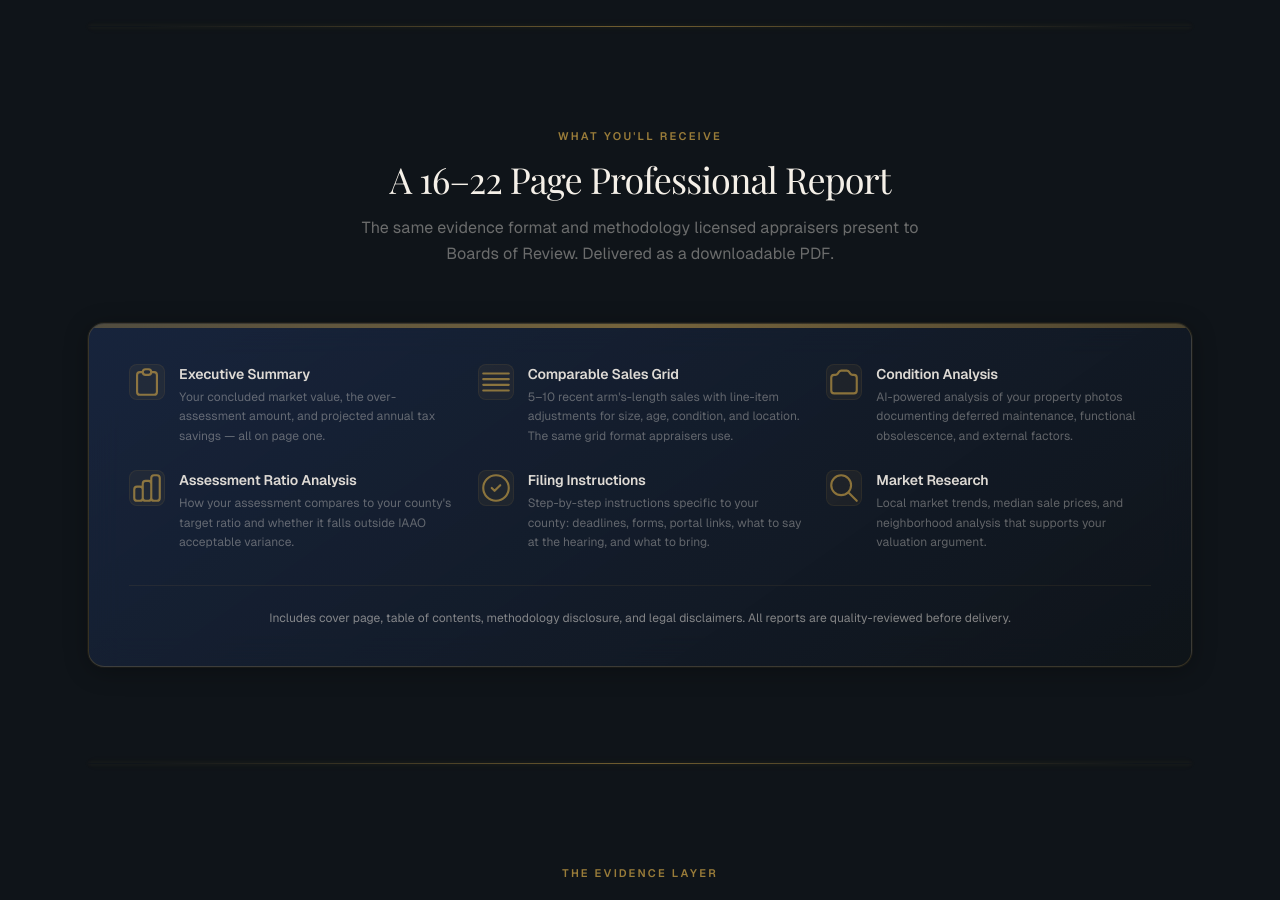
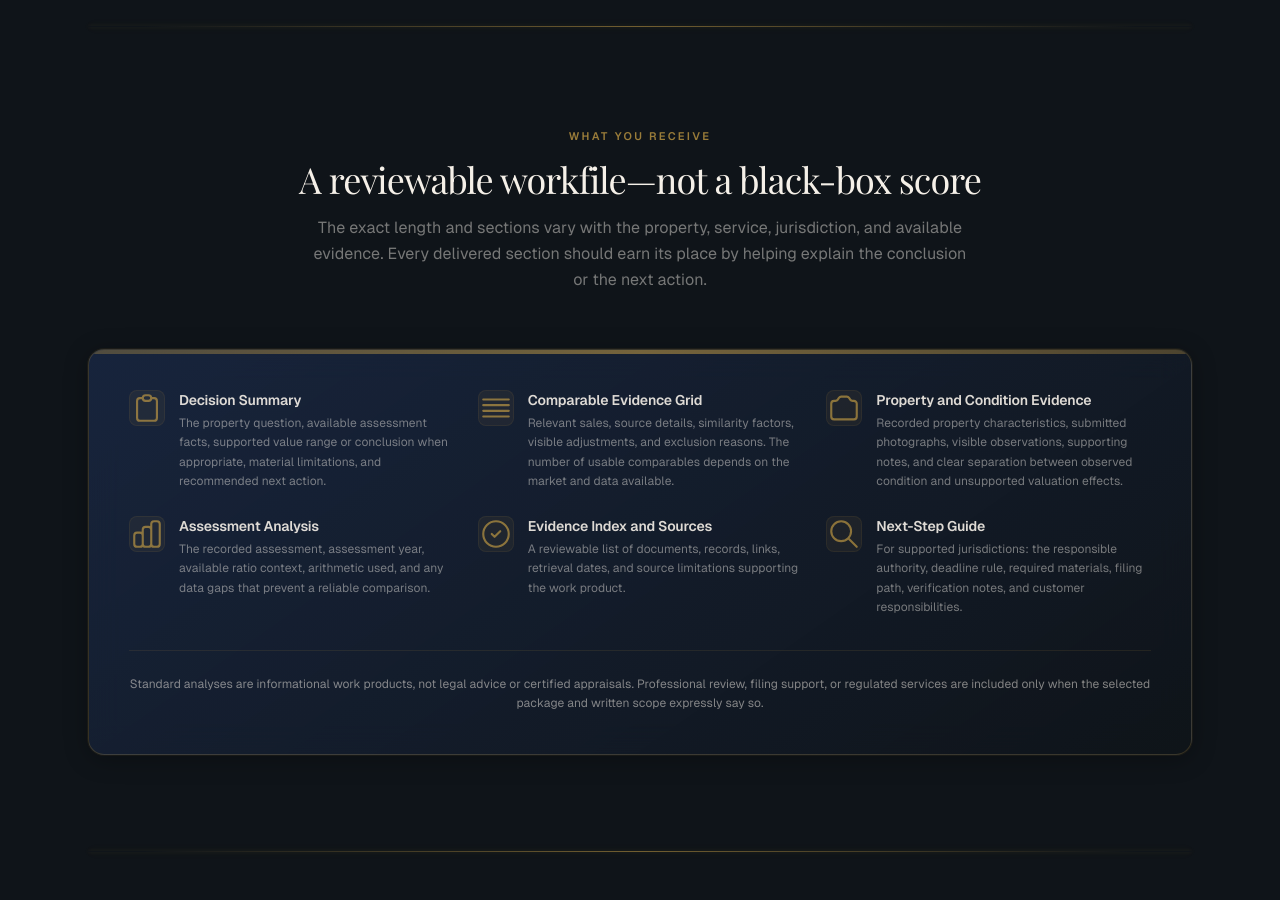
Before and after one commit to mikelaurenzo7-collab/Resourceful, a Next.js app: page / in a window 1280 px wide. Shown: the part 3000-3900 px from the top of the page. Built offline with nearby package versions, Linux system fonts and the light colour scheme; no server answers; a web font is replaced by a local one.

Commit message:
make deliverables precise and scope-safe

```diff
--- a/src/components/landing/SampleReport.tsx
+++ b/src/components/landing/SampleReport.tsx
@@ -1,70 +1,67 @@
-/**
- * SampleReport — Shows visitors what they'll receive.
- * Visual preview of report sections without actual data.
- * Reduces purchase anxiety by answering "what am I paying for?"
- */
-
 const reportSections = [
   {
-    title: 'Executive Summary',
-    description: 'Your concluded market value, the over-assessment amount, and projected annual tax savings — all on page one.',
-    icon: 'M9 5H7a2 2 0 00-2 2v12a2 2 0 002 2h10a2 2 0 002-2V7a2 2 0 00-2-2h-2M9 5a2 2 0 002 2h2a2 2 0 002-2M9 5a2 2 0 012-2h2a2 2 0 012 2',
+    title: 'Decision Summary',
+    description:
+      'The property question, available assessment facts, supported value range or conclusion when appropriate, material limitations, and recommended next action.',
+    icon: 'M9 5H7a2 2 0 0 0-2 2v12a2 2 0 0 0 2 2h10a2 2 0 0 0 2-2V7a2 2 0 0 0-2-2h-2M9 5a2 2 0 0 0 2 2h2a2 2 0 0 0 2-2M9 5a2 2 0 0 1 2-2h2a2 2 0 0 1 2 2',
   },
   {
-    title: 'Comparable Sales Grid',
-    description: '5–10 recent arm\'s-length sales with line-item adjustments for size, age, condition, and location. The same grid format appraisers use.',
+    title: 'Comparable Evidence Grid',
+    description:
+      'Relevant sales, source details, similarity factors, visible adjustments, and exclusion reasons. The number of usable comparables depends on the market and data available.',
     icon: 'M3 10h18M3 14h18M3 18h18M3 6h18',
   },
   {
-    title: 'Condition Analysis',
-    description: 'AI-powered analysis of your property photos documenting deferred maintenance, functional obsolescence, and external factors.',
-    icon: 'M3 9a2 2 0 012-2h.93a2 2 0 001.664-.89l.812-1.22A2 2 0 0110.07 4h3.86a2 2 0 011.664.89l.812 1.22A2 2 0 0018.07 7H19a2 2 0 012 2v9a2 2 0 01-2 2H5a2 2 0 01-2-2V9z',
+    title: 'Property and Condition Evidence',
+    description:
+      'Recorded property characteristics, submitted photographs, visible observations, supporting notes, and clear separation between observed condition and unsupported valuation effects.',
+    icon: 'M3 9a2 2 0 0 1 2-2h.9a2 2 0 0 0 1.7-.9l.8-1.2A2 2 0 0 1 10.1 4h3.8a2 2 0 0 1 1.7.9l.8 1.2a2 2 0 0 0 1.7.9h.9a2 2 0 0 1 2 2v9a2 2 0 0 1-2 2H5a2 2 0 0 1-2-2V9Z',
   },
   {
-    title: 'Assessment Ratio Analysis',
-    description: 'How your assessment compares to your county\'s target ratio and whether it falls outside IAAO acceptable variance.',
-    icon: 'M9 19v-6a2 2 0 00-2-2H5a2 2 0 00-2 2v6a2 2 0 002 2h2a2 2 0 002-2zm0 0V9a2 2 0 012-2h2a2 2 0 012 2v10m-6 0a2 2 0 002 2h2a2 2 0 002-2m0 0V5a2 2 0 012-2h2a2 2 0 012 2v14a2 2 0 01-2 2h-2a2 2 0 01-2-2z',
+    title: 'Assessment Analysis',
+    description:
+      'The recorded assessment, assessment year, available ratio context, arithmetic used, and any data gaps that prevent a reliable comparison.',
+    icon: 'M9 19v-6a2 2 0 0 0-2-2H5a2 2 0 0 0-2 2v6a2 2 0 0 0 2 2h2a2 2 0 0 0 2-2Zm0 0V9a2 2 0 0 1 2-2h2a2 2 0 0 1 2 2v10m-6 0a2 2 0 0 0 2 2h2a2 2 0 0 0 2-2m0 0V5a2 2 0 0 1 2-2h2a2 2 0 0 1 2 2v14a2 2 0 0 1-2 2h-2a2 2 0 0 1-2-2Z',
   },
   {
-    title: 'Filing Instructions',
-    description: 'Step-by-step instructions specific to your county: deadlines, forms, portal links, what to say at the hearing, and what to bring.',
-    icon: 'M9 12l2 2 4-4m6 2a9 9 0 11-18 0 9 9 0 0118 0z',
+    title: 'Evidence Index and Sources',
+    description:
+      'A reviewable list of documents, records, links, retrieval dates, and source limitations supporting the work product.',
+    icon: 'M9 12l2 2 4-4m6 2a9 9 0 1 1-18 0 9 9 0 0 1 18 0Z',
   },
   {
-    title: 'Market Research',
-    description: 'Local market trends, median sale prices, and neighborhood analysis that supports your valuation argument.',
-    icon: 'M21 21l-6-6m2-5a7 7 0 11-14 0 7 7 0 0114 0z',
+    title: 'Next-Step Guide',
+    description:
+      'For supported jurisdictions: the responsible authority, deadline rule, required materials, filing path, verification notes, and customer responsibilities.',
+    icon: 'm21 21-6-6m2-5a7 7 0 1 1-14 0 7 7 0 0 1 14 0Z',
   },
 ];
 
 export default function SampleReport() {
   return (
-    <section className="mx-auto max-w-6xl px-6 py-24">
+    <section className="mx-auto max-w-6xl px-6 py-24" aria-labelledby="deliverables-heading">
       <div className="text-center mb-14">
         <span className="text-[11px] font-semibold tracking-[0.2em] text-gold/70 uppercase">
-          What You&apos;ll Receive
+          What You Receive
         </span>
-        <h2 className="font-display text-3xl md:text-4xl text-cream mt-3 tracking-tight">
-          A 16–22 Page Professional Report
+        <h2 id="deliverables-heading" className="font-display text-3xl md:text-4xl text-cream mt-3 tracking-tight">
+          A reviewable workfile—not a black-box score
         </h2>
-        <p className="mt-4 text-cream/40 max-w-xl mx-auto leading-relaxed">
-          The same evidence format and methodology licensed appraisers present to Boards of Review. Delivered as a downloadable PDF.
+        <p className="mt-4 text-cream/45 max-w-2xl mx-auto leading-relaxed">
+          The exact length and sections vary with the property, service, jurisdiction, and available evidence. Every delivered section should earn its place by helping explain the conclusion or the next action.
         </p>
       </div>
 
-      {/* Report "pages" preview */}
       <div className="relative">
-        {/* Decorative report frame */}
         <div className="card-elevated rounded-2xl p-8 md:p-10 overflow-hidden relative">
-          {/* Subtle document texture */}
           <div className="absolute top-0 left-0 w-full h-1 bg-gradient-to-r from-gold/30 via-gold/50 to-gold/30" />
 
           <div className="grid grid-cols-1 md:grid-cols-2 lg:grid-cols-3 gap-6">
-            {reportSections.map((section, i) => (
-              <div
+            {reportSections.map((section, index) => (
+              <article
                 key={section.title}
                 data-animate
-                data-delay={String((i + 1) * 80)}
+                data-delay={String((index + 1) * 80)}
                 className="group"
               >
                 <div className="flex items-start gap-3.5">
@@ -75,18 +72,16 @@ export default function SampleReport() {
                   </div>
                   <div>
                     <h3 className="text-sm font-semibold text-cream/90 mb-1">{section.title}</h3>
-                    <p className="text-[12px] text-cream/35 leading-relaxed">{section.description}</p>
+                    <p className="text-xs text-cream/45 leading-relaxed">{section.description}</p>
                   </div>
                 </div>
-              </div>
+              </article>
             ))}
           </div>
 
-          {/* Bottom accent */}
-          <div className="mt-8 pt-6 text-center" style={{ borderTop: '1px solid rgba(212, 168, 71, 0.08)' }}>
-            <p className="text-xs text-cream/50">
-              Includes cover page, table of contents, methodology disclosure, and legal disclaimers.
-              All reports are quality-reviewed before delivery.
+          <div className="mt-8 pt-6 text-center border-t border-gold/10">
+            <p className="text-xs leading-relaxed text-cream/50">
+              Standard analyses are informational work products, not legal advice or certified appraisals. Professional review, filing support, or regulated services are included only when the selected package and written scope expressly say so.
             </p>
           </div>
         </div>
```
